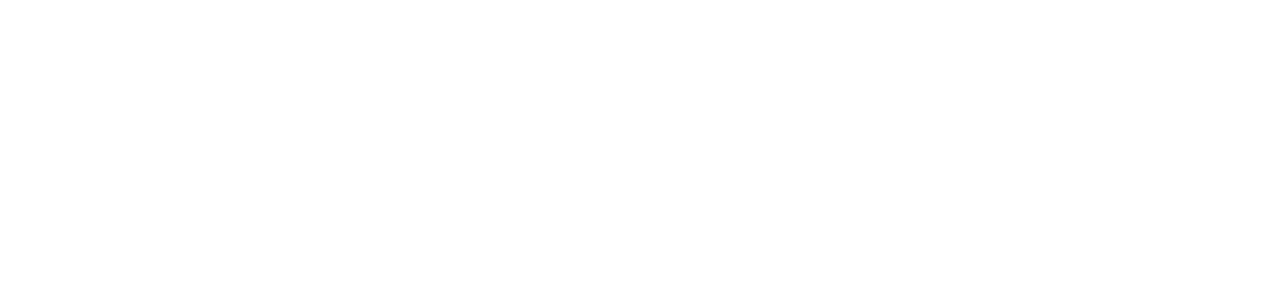
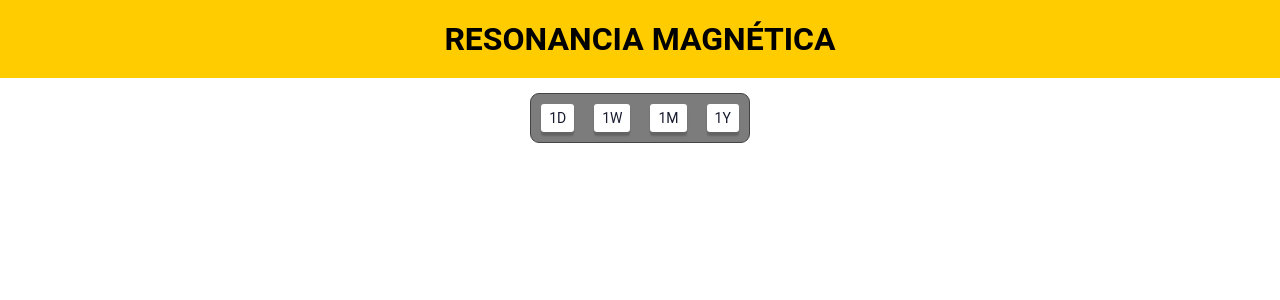
Before and after one commit to AlanCruz10/monitoring-system-sensors, a React (Vite) app: page /g in a window 1280 px wide. Before the commit this address had no page. Shown: the top 300 px of the page. Built offline with nearby package versions, Linux system fonts and the light colour scheme.

Commit message:
[ADD] Graphic y switcher

```diff
--- a/package.json
+++ b/package.json
@@ -11,6 +11,7 @@
   },
   "dependencies": {
     "firebase": "^10.9.0",
+    "lightweight-charts": "^4.1.3",
     "react": "^18.2.0",
     "react-dom": "^18.2.0",
     "react-router-dom": "^6.22.3"
--- /dev/null
+++ b/src/assets/styles/graphic.css
@@ -0,0 +1,8 @@
+.container-graphic {
+    border-radius: 10px;
+    overflow: hidden;
+    width: fit-content;
+    margin: auto;
+    height: fit-content;
+    box-shadow: 4px 5px 6px rgba(0, 0, 0, 0.2);
+}
--- /dev/null
+++ b/src/assets/styles/switcher.css
@@ -0,0 +1,39 @@
+.switcher {
+	display: flex;
+    justify-content: center;
+    align-items: center;
+	height: fit-content;
+    width: fit-content;
+	margin-top: 15px;
+    margin-bottom: 15px;
+    margin-left: auto;
+    margin-right: auto;
+    border-radius: 9px;
+    border: 0.5px solid #444444;
+    background-color: rgb(124, 124, 124);
+}
+
+.switcher-item {
+	padding: 6px 8px;
+	font-size: 14px;
+	color: #171b2e;
+    background-color: #ffffff;
+	margin: 10px;
+	border-radius: 3px;
+}
+
+.switcher-item:hover {
+	background-color: #b9b9b7;
+}
+
+.switcher-active-item {
+	cursor: default;
+	color: #f2f3f5;
+	background-color: #1a1a1a;
+}
+
+.switcher-active-item,
+.switcher-active-item:hover {
+    color: #f2f3f5;
+	background-color: #1a1a1a;
+}
--- /dev/null
+++ b/src/components/graphic.jsx
@@ -0,0 +1,128 @@
+import { useContext, useEffect, useRef, useState } from "react";
+import { createChart } from 'lightweight-charts';
+import '../assets/styles/graphic.css'
+import Context from "../context/context";
+
+
+const dayData = [
+	{ time: '2018-10-19', value: 26.19 },
+	{ time: '2018-10-22', value: 25.87 },
+	{ time: '2018-10-23', value: 25.83 },
+	{ time: '2018-10-24', value: 25.78 },
+
+];
+const weekData = [
+	{ time: '2016-07-18', value: 26.10 },
+	{ time: '2016-07-25', value: 26.19 },
+	{ time: '2016-08-01', value: 26.24 },
+	{ time: '2019-05-27', value: 26.23 },
+];
+const monthData = [
+	{ time: '2006-12-01', value: 25.40 },
+	{ time: '2007-01-01', value: 25.50 },
+	{ time: '2019-02-01', value: 25.79 },
+	{ time: '2019-03-01', value: 25.77 },
+];
+const yearData = [
+	{ time: '2006-01-02', value: 24.89 },
+	{ time: '2017-01-02', value: 25.70 },
+	{ time: '2018-01-01', value: 26.06 },
+	{ time: '2019-01-01', value: 26.23 },
+];
+
+const seriesesData = new Map([
+  ['1D', dayData],
+  ['1W', weekData],
+  ['1M', monthData],
+  ['1Y', yearData],
+]);
+
+function Graphic() {
+    const graphicElementRef = useRef(null);
+    const {dataDate} = useContext(Context);
+
+    useEffect(() => {
+        const graphic = createChart(graphicElementRef.current, {
+            width: 500,
+            height: 300,
+            layout: {
+                background: {
+                    type: 'solid',
+                    color: '#000000',
+                },
+                textColor: '#d1d4dc',
+            },
+            grid: {
+                vertLines: {
+                    visible: false,
+                },
+                horzLines: {
+                    color: 'rgba(42, 46, 57, 0.5)',
+                },
+            },
+            rightPriceScale: {
+                borderVisible: false,
+            },
+            timeScale: {
+                borderVisible: false,
+            },
+            crosshair: {
+                horzLine: {
+                    visible: false,
+                },
+            },
+        })
+        graphic.timeScale().fitContent()
+        const addData = (dataDate) => {
+            const data = graphic.addAreaSeries(colorRandom());
+            console.log(dataDate)
+            data.setData(seriesesData.get(dataDate.item));
+        };
+
+        addData(dataDate);
+
+        return () => {
+            if (graphic) {
+              graphic.remove();
+            }
+        };
+    }, [dataDate]);
+
+    const colors = {
+        yellow: {
+            topColor: 'rgba(227, 242, 19, 0.5)',
+            bottomColor: 'rgba(227, 242, 19, 0.05)',
+            lineColor: 'rgba(227, 242, 19, 1)',
+            lineWidth: 2,
+        },
+        blue: {
+            topColor: 'rgba(19, 19, 242, 0.5)',
+            bottomColor: 'rgba(19, 19, 242, 0.05)',
+            lineColor: 'rgba(19, 19, 242, 1)',
+            lineWidth: 2,
+        },
+        green: {
+            topColor: 'rgba(23, 233, 79, 0.5)',
+            bottomColor: 'rgba(23, 233, 79, 0.05)',
+            lineColor: 'rgba(23, 233, 79, 1)',
+            lineWidth: 2,
+        },
+        red: {
+            topColor: 'rgba(233, 23, 51, 0.5)',
+            bottomColor: 'rgba(233, 23, 51, 0.05)',
+            lineColor: 'rgba(233, 23, 51, 1)',
+            lineWidth: 2,
+        },
+    }
+
+    const colorRandom = () => {
+        const coloresKeys = Object.keys(colors);
+        return colors[coloresKeys[Math.floor(Math.random() * (coloresKeys.length + 1))]];
+    };
+
+    return (
+        <div className='container-graphic' ref={graphicElementRef} />
+    );
+}
+
+export default Graphic
--- a/src/components/graphicData.jsx
+++ b/src/components/graphicData.jsx
@@ -1,8 +1,87 @@
-function GraphicData() {
-    return (
+import SwitcherGraphic from './switcherGraphic';
+import Graphic from './graphic';
+import { useContext } from 'react';
+import Context from '../context/context';
+
+function Chart() {
+  const {dataDate, setDataDate} = useContext(Context);
+
+
+  const getData = (date) => {
+    // fetch a la base de datos
+
+    //actualizo el contexto con los datos obtenidos del fetch para la parte donde se va a mostrar la grafcia que es la linea 33 y sucesivas de este archivo
+    setDataDate({...dataDate, dataGraphic: date})
+  }
+
+
+  return (
+    <div>
+      {dataDate ? (
         <>
+          {
+            //debe de seleccionar el sensor
+          }
+          <SwitcherGraphic />
+          {(() => {
+            switch (dataDate.item) {
+              case '1D':
+                return <>
+                  {dataDate.dataGraphic ? (
+                    //Debe de haber un for que itere sobre todas las medidad del sensor para mostrara todas las graficas de cada medicion
+                      <Graphic/>
+                  ):
+                  (
+                  <p onClick={() => getData("data")}>debe de seleccionar el año, el mes y el dia. despues llamar a un metodo que haga el fetch a la base de datos y el sensor</p>
+                  //<button type="button" onClick={() => getData("data")}>ver</button>
+                  )}
+                </>
+              case '1W':
+                return <>
+                  <p>debe de seleccionar el año, el mes y la semana. despues llamar a un metodo que haga el fetch a la base de datos y el sensor</p>
+                  {dataDate.dataGraphic ? (
+                    //Debe de haber un for que itere sobre todas las medidad del sensor para mostrara todas las graficas de cada medicion
+                    <Graphic/>
+                  ):
+                  (
+                    <p>LLENE CORRECTAMENTE LOS PARAMETROS 2</p>
+                  )}
+                </>
+              case '1M':
+                return <>
+                  <p>debe de seleccionar el año y el mes. despues llamar a un metodo que haga el fetch a la base de datos y el sensor</p>
+                  {dataDate.dataGraphic ? (
+                    //Debe de haber un for que itere sobre todas las medidad del sensor para mostrara todas las graficas de cada medicion
+                    <Graphic/>
+                  ):
+                  (
+                    <p>LLENE CORRECTAMENTE LOS PARAMETROS</p>
+                  )}
+                </>
+              case '1Y':
+                return <>
+                  <p>debe de seleccionar el año. despues llamar a un metodo que haga el fetch a la base de datos y el sensor</p>
+                  {dataDate.dataGraphic ? (
+                    //Debe de haber un for que itere sobre todas las medidad del sensor para mostrara todas las graficas de cada medicion
+                    <Graphic/>
+                  ):
+                  (
+                    <p>LLENE CORRECTAMENTE LOS PARAMETROS</p>
+                  )}
+                </>
+            }
+          })()}
         </>
-    );
+      ):(
+        <>
+          {
+            //debe de seleccionar el sensor
+          }
+          <SwitcherGraphic />
+        </>
+      )}
+    </div>
+  );
 }
 
-export default GraphicData
+export default Chart;
--- /dev/null
+++ b/src/components/switcherGraphic.jsx
@@ -0,0 +1,35 @@
+import { useContext, useEffect, useState } from 'react';
+import '../assets/styles/switcher.css'
+import Context from '../context/context';
+
+function SwitcherGraphic() {
+    const {setDataDate} = useContext(Context)
+    const [activate, setActivate] = useState('')
+
+    const intervals = ['1D', '1W', '1M', '1Y'];
+
+
+    const rangeSelect = (item) => {
+        setActivate(item)
+        const data = {
+            item: item,
+        }
+        setDataDate(data)
+    }
+
+
+    return (
+        <div className="switcher">
+            {intervals.map((item) => (
+                <button
+                    key={item}
+                    className={`switcher-item ${activate === item ? 'switcher-active-item' : ''}`}
+                    onClick={() => rangeSelect(item)}>
+                        {item}
+                </button>
+            ))}
+        </div>
+    );
+}
+
+export default SwitcherGraphic
--- /dev/null
+++ b/src/context/context.js
@@ -0,0 +1,5 @@
+import { createContext } from "react";
+
+const Context = createContext();
+
+export default Context;
--- /dev/null
+++ b/src/pages/graphic.jsx
@@ -0,0 +1,15 @@
+import Chart from "../components/graphicData";
+import Header from "../layouts/header";
+
+function Graphic() {
+    return (
+        <div>
+            <Header />
+            <div>
+                <Chart />
+            </div>
+        </div>
+    );
+}
+
+export default Graphic
--- a/src/routes/router.jsx
+++ b/src/routes/router.jsx
@@ -1,14 +1,22 @@
 import { Route, Routes, BrowserRouter } from "react-router-dom";
 import Home from "../pages/home";
 import History from "../pages/history";
+import Graphic from "../pages/graphic";
+import { useState } from "react";
+import Context from "../context/context";
 
 function Router() {
+  const [dataDate, setDataDate] = useState(null);
+
   return (
     <BrowserRouter>
-      <Routes>
-          <Route path="/" element={<Home/>}></Route>
-          <Route path="/history" element={<History/>}></Route>
-      </Routes>
+      <Context.Provider value={{dataDate, setDataDate}}>
+        <Routes>
+            <Route path="/" element={<Home/>}></Route>
+            <Route path="/history" element={<History/>}></Route>
+            <Route path="/g" element={<Graphic/>}></Route>
+        </Routes>
+      </Context.Provider>
     </BrowserRouter>
    );
 }
```
Also changed, not shown: 1 other file (tests, documents, lock files or other folders).
